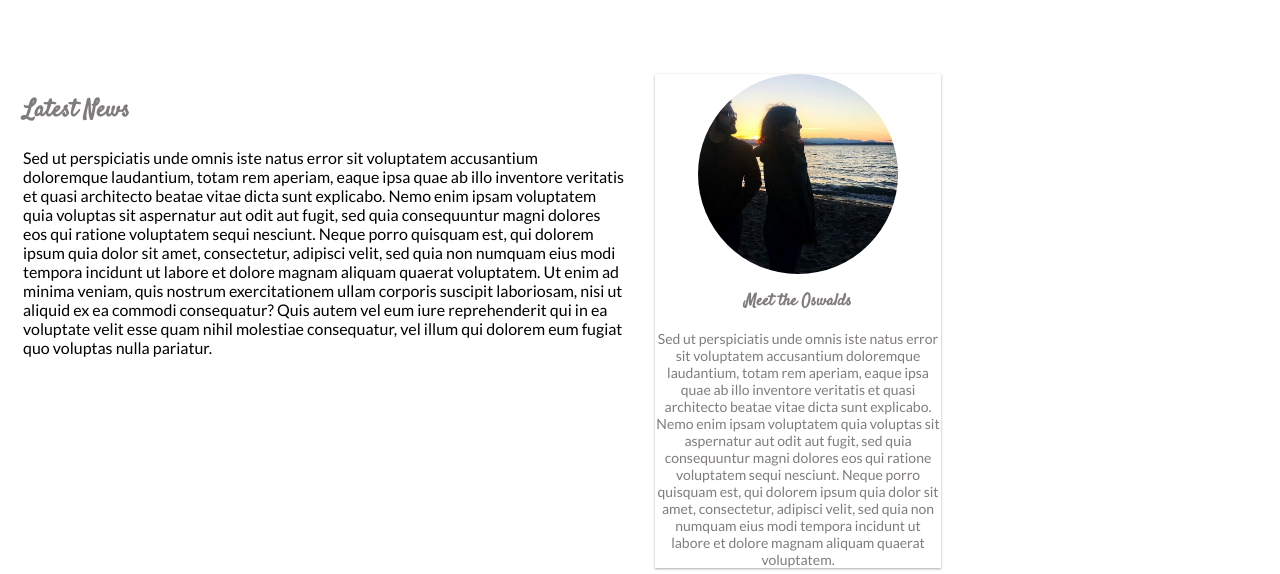
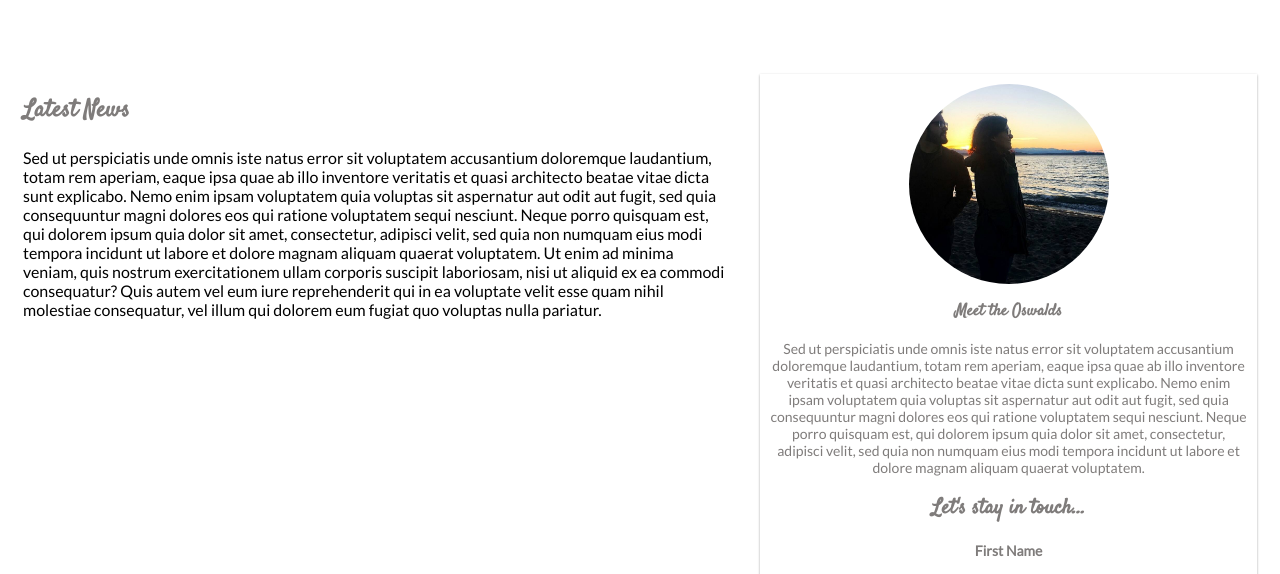
Before and after one commit to blbyington/happily-ever-oswald, a plain HTML site: page index.html in a window 1280 px wide. Shown: the part 198-772 px from the top of the page. Drawn offline with nearby package versions, Linux system fonts and the light colour scheme; a script that the page names is missing.

Commit message:
toouchup

```diff
--- a/index.html
+++ b/index.html
@@ -29,7 +29,7 @@
 
     </header>
     <br>
-    <div class="col-6">
+    <div class="col-7">
       <h2>Latest News</h2>
       <p>Sed ut perspiciatis unde omnis iste natus error sit voluptatem accusantium doloremque laudantium, totam rem aperiam, eaque ipsa quae ab illo inventore veritatis et quasi architecto beatae vitae dicta sunt explicabo. Nemo enim ipsam voluptatem quia
         voluptas sit aspernatur aut odit aut fugit, sed quia consequuntur magni dolores eos qui ratione voluptatem sequi nesciunt. Neque porro quisquam est, qui dolorem ipsum quia dolor sit amet, consectetur, adipisci velit, sed quia non numquam eius
@@ -37,17 +37,15 @@
         qui in ea voluptate velit esse quam nihil molestiae consequatur, vel illum qui dolorem eum fugiat quo voluptas nulla pariatur.</p>
     </div>
 
- <div class="col-3 right">
-  <div class="aside">
-            <aside id="meetOswalds">
+ <div class="col-5 right">
+      <aside id="meetOswalds">
       <img src="images/17903563_10154625493837992_1202556370846187930_n.jpg" class="img-circle">
       <h3>Meet the Oswalds</h3>
       <p>Sed ut perspiciatis unde omnis iste natus error sit voluptatem accusantium doloremque laudantium, totam rem aperiam, eaque ipsa quae ab illo inventore veritatis et quasi architecto beatae vitae dicta sunt explicabo. Nemo enim ipsam voluptatem quia
         voluptas sit aspernatur aut odit aut fugit, sed quia consequuntur magni dolores eos qui ratione voluptatem sequi nesciunt. Neque porro quisquam est, qui dolorem ipsum quia dolor sit amet, consectetur, adipisci velit, sed quia non numquam eius
         modi tempora incidunt ut labore et dolore magnam aliquam quaerat voluptatem.</p>
-              </div>
-<h2 id="contactForm">
-  Let's stay in touch...
+<form id="contactForm">
+ <h2>Let's stay in touch...
         </h2>
         <label for="fname"><h4>
           First Name
@@ -67,6 +65,7 @@
         <input type="submit" value="Submit">
 
       </form>
+   </aside>
     </div>
 
 
--- a/main.css
+++ b/main.css
@@ -83,6 +83,8 @@ aside {
     text-align: center;
     font-size: 14px;
     box-shadow: 0 1px 3px rgba(0,0,0,0.12), 0 1px 2px rgba(0,0,0,0.24);
+      padding: 10px;
+
 }
 aside img {
     width: 200px;
--- a/style.js
+++ b/style.js
@@ -31,6 +31,7 @@ $(function() {
 
 });
 
+
 //countdown timer//
 var end = new Date('08/26/2017 5:00 PM');
 
@@ -46,7 +47,7 @@ var end = new Date('08/26/2017 5:00 PM');
         if (distance < 0) {
 
             clearInterval(timer);
-            document.getElementById('countdown').innerHTML = 'Just Married!';
+            document.getElementById("countdown").innerHTML = 'Just Married!';
 
             return;
         }
```
Also changed, not shown: wedding.html (+1 -3 lines).
